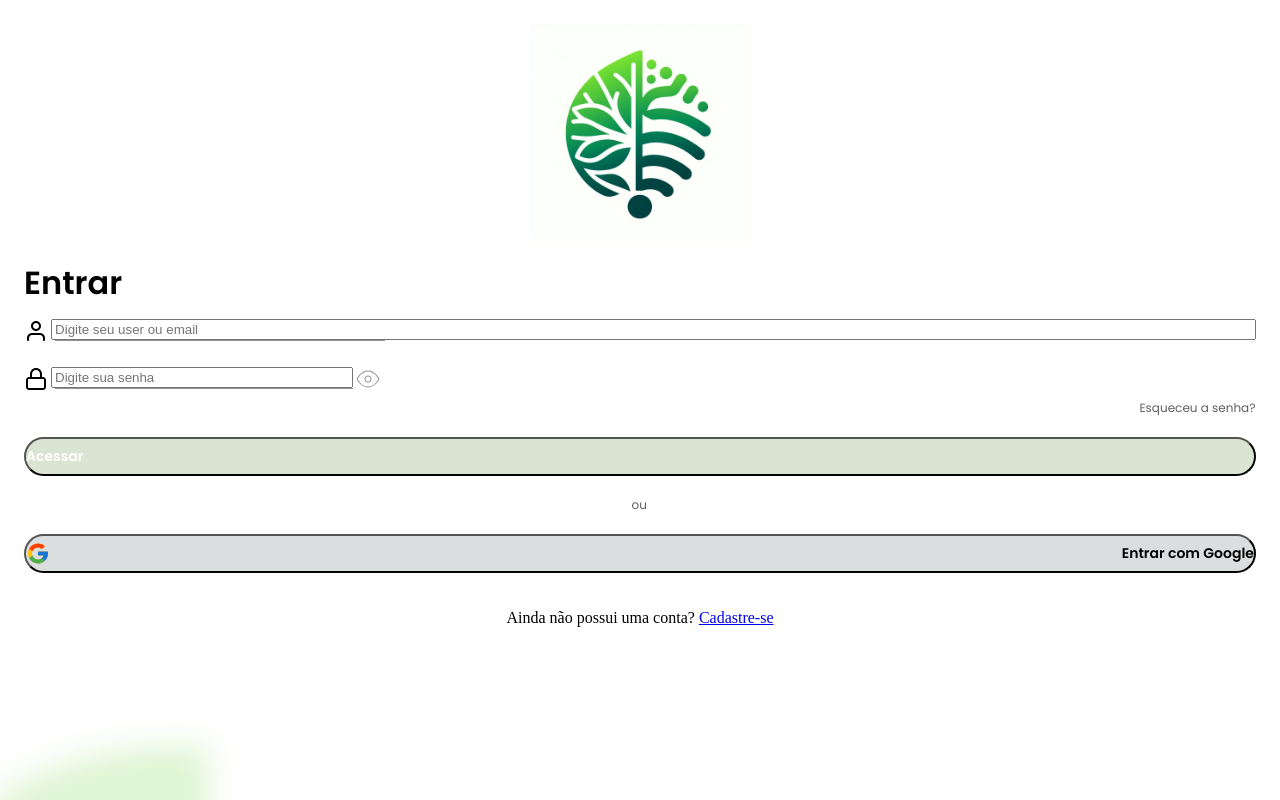
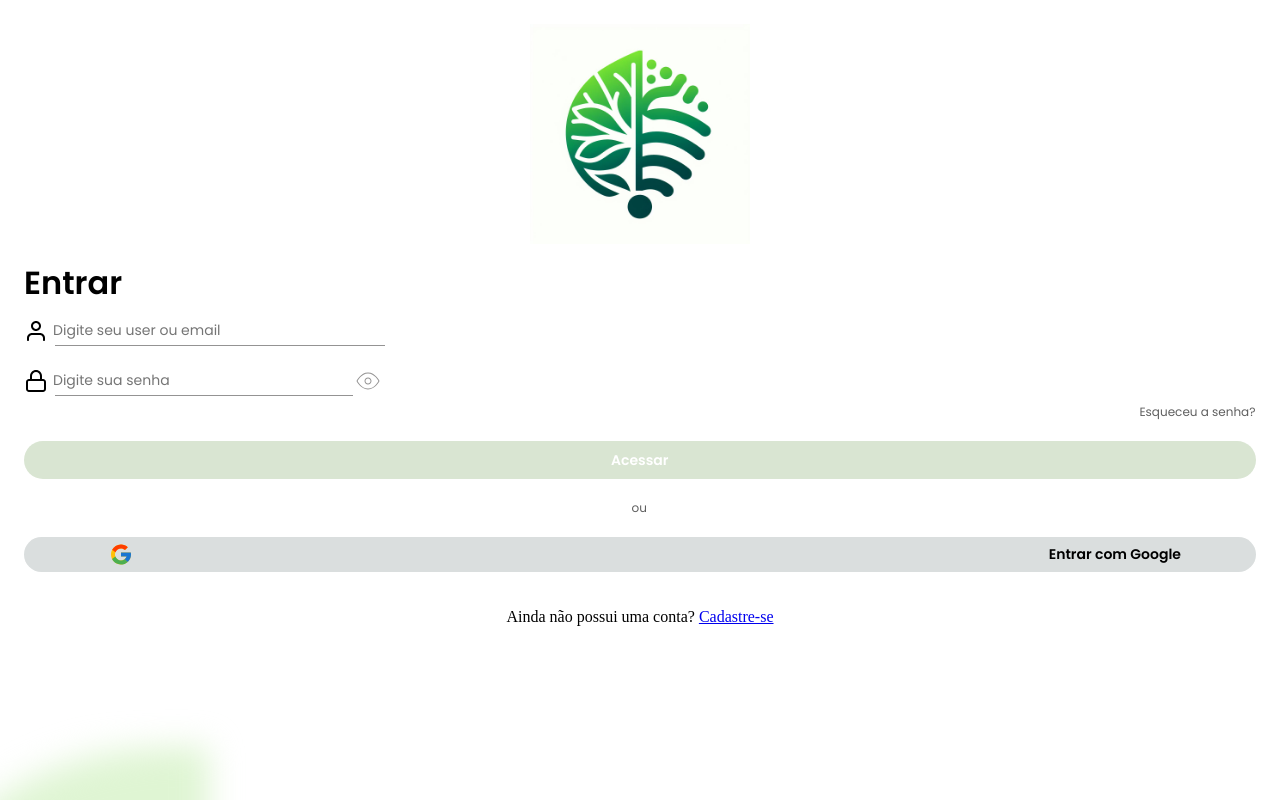
Before and after one commit to sofialessaa/Engenharia-de-Software-II, a React (Create React App) app in the folder atv4/: page / in a window 1280 px wide. Shown: the top 800 px of the page. Built offline with nearby package versions, Linux system fonts and the light colour scheme.

Commit message:
Update login.css

```diff
--- a/atv4/src/pages/login/login.css
+++ b/atv4/src/pages/login/login.css
@@ -1,4 +1,15 @@
 /* telaLogin */
+.login {
+  border-radius: 13px;
+  background: #FFFFFF;
+  display: flex;
+  flex-direction: column;
+  align-items: center; /* Alinha itens horizontalmente */
+  justify-content: center; /* Alinha itens verticalmente */
+  padding: 16px;
+  box-sizing: border-box;
+}
+
 .login .eye {
     margin-bottom: 1px;
     width: 24px;
@@ -12,13 +23,18 @@
     box-sizing: border-box;
   }
   .login .acessar {
+    justify-content: center;
     overflow-wrap: break-word;
     font-family: 'Poppins';
     font-weight: 600;
     font-size: 14px;
     color: #FFFFFF;
+    text-align: center;
+    line-height: 24px;
   }
+
   .login .button-acessar {
+    justify-content: center;
     border-radius: 34px;
     background: #D9E5D2;
     position: relative;
@@ -27,6 +43,7 @@
     padding: 7px 0.5px 7px 0;
     width: 100%;
     box-sizing: border-box;
+    border: none;
   }
   .login .user {
     margin: 0 3.1px 1px 0;
@@ -73,6 +90,7 @@
     padding: 5.5px 0;
     width: 100%;
     box-sizing: border-box;
+    border: none;
   }
   .login .entrar-com-google {
     margin: 1.5px 0;
@@ -82,10 +100,12 @@
     font-weight: 600;
     font-size: 14px;
     color: #000000;
+    margin-right: 75px;
   }
   .login .flat-color-iconsgoogle {
     width: 24px;
     height: 24px;
+    margin-left: 85px;
   }
   .login {
     border-radius: 13px;
@@ -95,18 +115,21 @@
     align-items: center;
     padding: 16px 16px 257px 16px;
     box-sizing: border-box;
+    justify-content: center;
   }
-  .ainda-no-possui-uma-conta-cadastre-se {
+  .cadastro {
     font-family: 'Poppins';
     font-weight: 400;
     font-size: 12px;
     text-decoration-line: underline;
     line-height: 1.333;
+    justify-content: space-between;
+    flex-direction: row;
+
   }
-  .login .ainda-no-possui-uma-conta-cadastre-se {
+  .login .cadastro {
     position: relative;
     margin-right: 1.6px;
-    overflow-wrap: break-word;
     font-family: 'Poppins';
     font-weight: 400;
     font-size: 12px;
@@ -123,7 +146,7 @@
     font-size: 32px;
     color: #000000;
   }
-  .login .digite-seu-user-ou-email {
+  .login .text {
     margin-bottom: 3px;
     display: inline-block;
     align-self: flex-start;
@@ -132,6 +155,8 @@
     font-weight: 400;
     font-size: 14px;
     color: #5F5F5F;
+    border: none;
+    width: 95%;
   }
   .login .text-input-senha {
     position: relative;
@@ -158,16 +183,6 @@
     display: flex;
     flex-direction: column;
     box-sizing: border-box;
-  }
-  .login .digite-sua-senha {
-    margin-bottom: 3px;
-    display: inline-block;
-    align-self: flex-start;
-    overflow-wrap: break-word;
-    font-family: 'Poppins';
-    font-weight: 400;
-    font-size: 14px;
-    color: #5F5F5F;
   }
   .login .line-11 {
     background: #949393;
```
